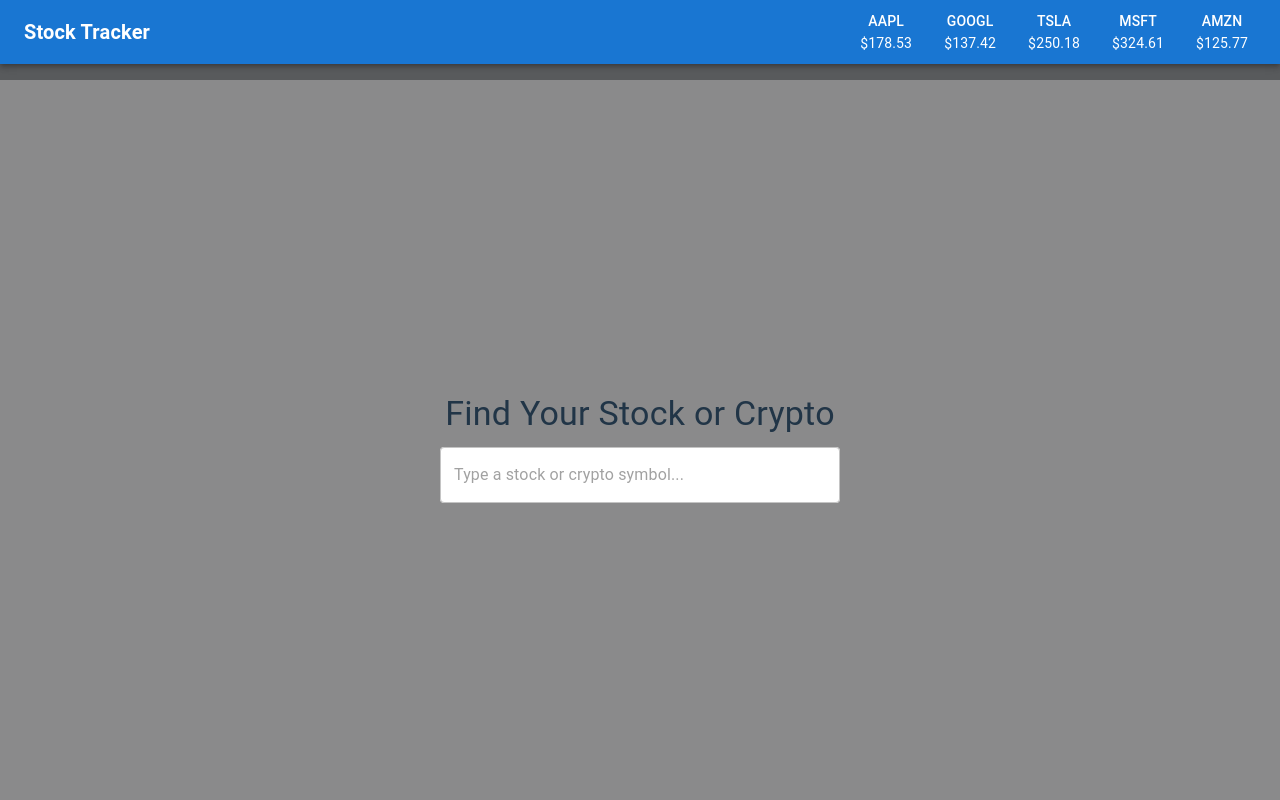
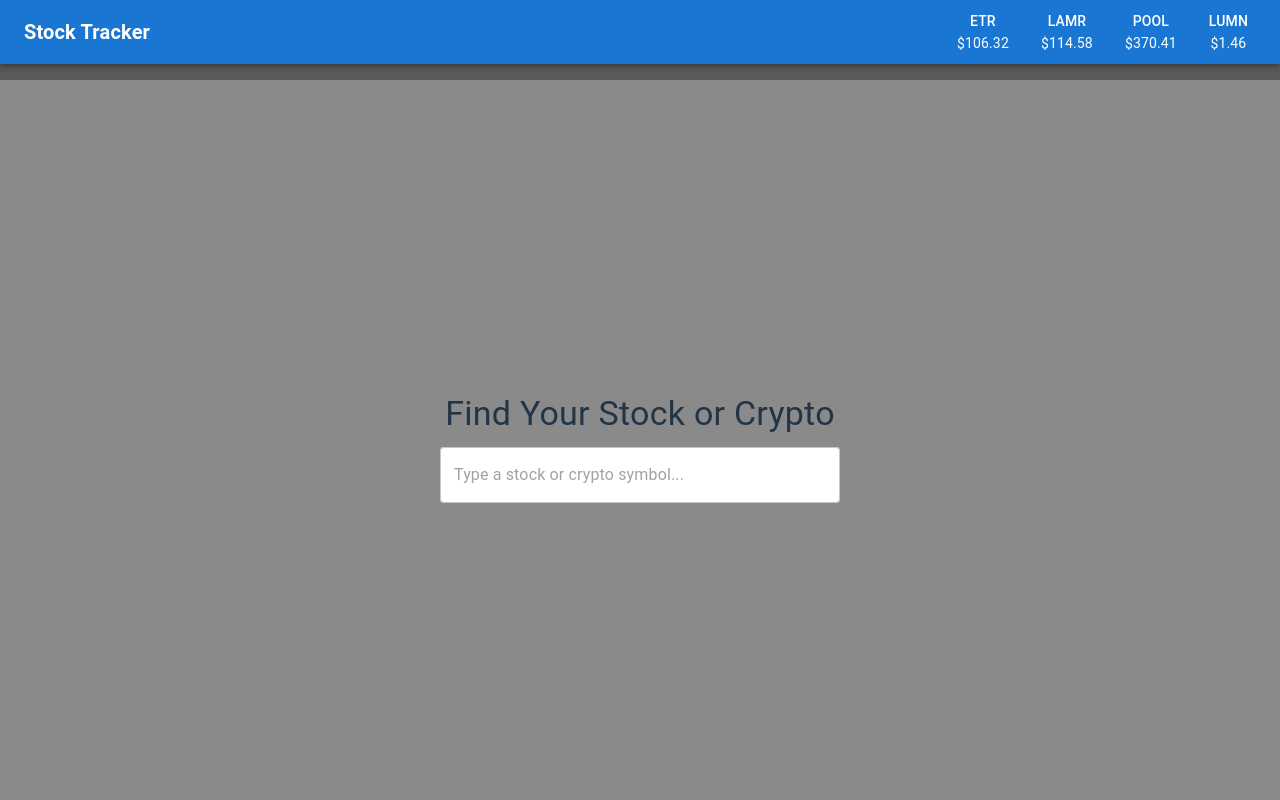
Before and after one commit to HudsonM64/Investment-Crypto-App, a React (Vite) app: page / in a window 1280 px wide. Shown: the top 800 px of the page. Built offline with nearby package versions, Linux system fonts and the light colour scheme.

Commit message:
Changed the stocks to be Louisiana stocks.

```diff
--- a/src/App.jsx
+++ b/src/App.jsx
@@ -18,11 +18,10 @@ function App() {
   const [search, setSearch] = useState("");
 
   const stocks = [
-    { symbol: "AAPL", price: 178.53 },
-    { symbol: "GOOGL", price: 137.42 },
-    { symbol: "TSLA", price: 250.18 },
-    { symbol: "MSFT", price: 324.61 },
-    { symbol: "AMZN", price: 125.77 },
+    { symbol: "ETR", name: "Entergy Corporation", price: 106.32 },
+    { symbol: "LAMR", name: "Lamar Advertising Company", price: 114.58 },
+    { symbol: "POOL", name: "Pool Corporation", price: 370.41 },
+    { symbol: "LUMN", name: "Lumen Technologies, Inc.", price: 1.46 },
   ];
 
   const scrollToContent = () => {
```
